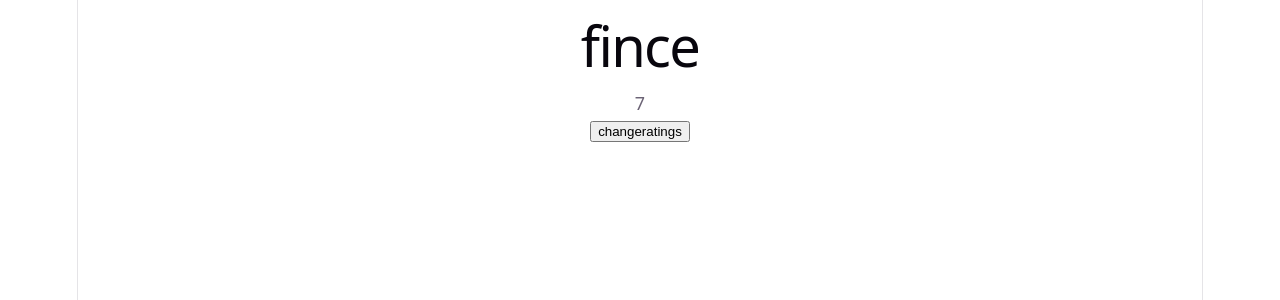
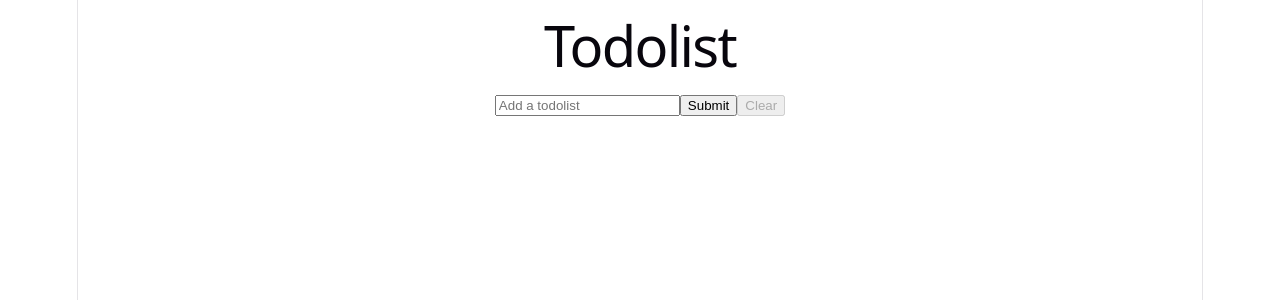
Before and after one commit to ragulpriyan2731/React_project, a React (Vite) app: page / in a window 1280 px wide. Shown: the top 300 px of the page. Built offline with nearby package versions, Linux system fonts and the light colour scheme.

Commit message:
Todolist_projects

```diff
--- a/src/App.jsx
+++ b/src/App.jsx
@@ -1,9 +1,10 @@
 // import { useState } from 'react';
 // import Feedback from './components/Feedback'
 // import FeedbackMessage from './components/FeedbackMessages'
-import Usedreference from "./components/Usedreference";
+import Todolist from "./components/Todolist";
+// import Usedreference from "./components/Usedreference";
 // import UseStatement from "./components/UseStatement";
-import UseStatement from "./components/UseStatement";
+// import UseStatement from "./components/UseStatement";
 
 function App() {
 //   const [FeedbackMessages, setMessage] = useState([
@@ -34,7 +35,8 @@ function App() {
       {/* <Feedback feedbackmessage = {FeedbackMessages} setmessage = {setMessage} /> */}
 
       {/* <Usedreference /> */}
-    <UseStatement />
+      {/* <UseStatement /> */}
+      <Todolist />
      </>
   )
 }
--- /dev/null
+++ b/src/components/Todolist.jsx
@@ -0,0 +1,38 @@
+import { useState } from "react"
+
+const Todolist =()=>{
+    const [Todos, setTodos] = useState([])
+    const [Input,setInput] = useState("")
+    const formsubmit = (e)=>{
+        e.preventDefault();
+        if(Input.trim()){
+            setTodos([...Todos,Input])
+            setInput("")
+        }
+    }
+    const inputchange=(e)=>{
+        setInput(e.target.value)
+    }
+
+    const cleartodolist =()=>{
+        // setTodos([]) all Empty
+        setTodos(Todos.slice(0,-1));
+    }
+
+ return(
+        <>
+        <h1>Todolist</h1>
+        <form onSubmit={formsubmit}>
+        <input type="text" value={Input} onChange={inputchange} placeholder="Add a todolist" />
+        <button type="submit">Submit</button>
+        <button onClick={cleartodolist} disabled={Todos.length === 0}>Clear</button>
+        </form>
+        <ul>
+            {Todos.map((todo, index)=>(
+                <p key={index}>{todo}</p>
+            ))}
+        </ul>
+         </>
+    )
+}
+export default Todolist
```
